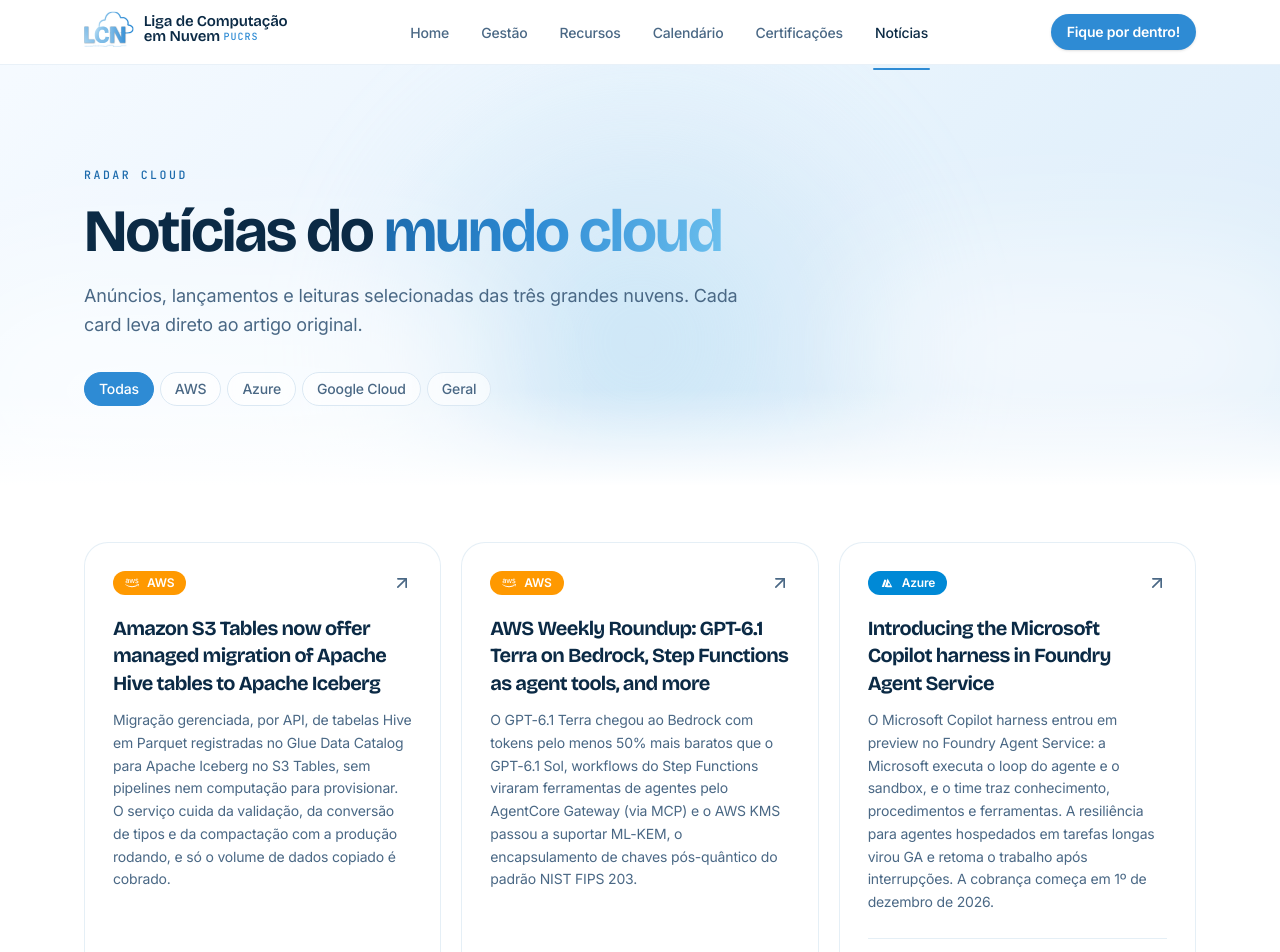
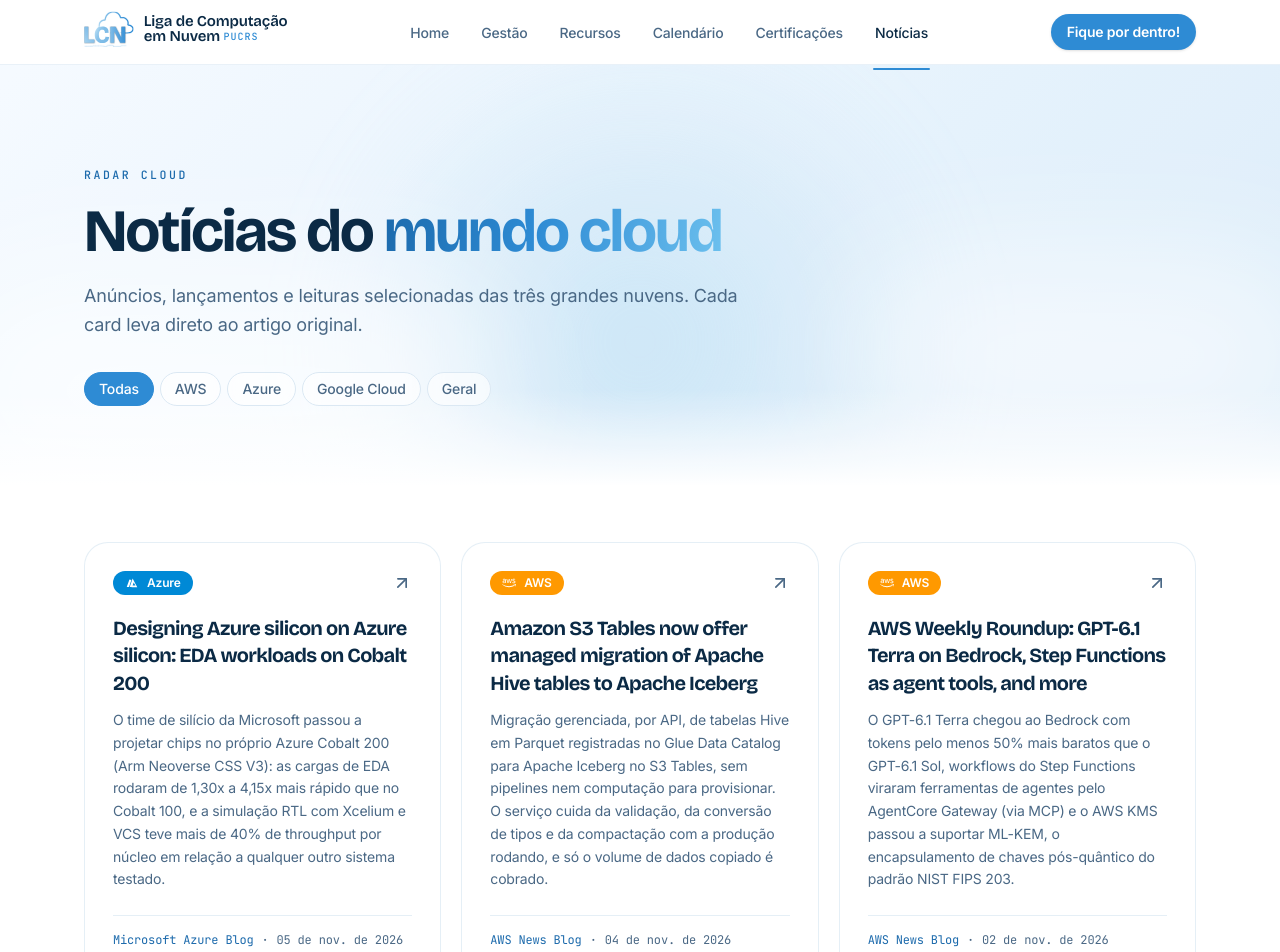
Before and after one commit to Liga-de-Computacao-em-Nuvem-PUCRS/landing-page-lcn, a React (Vite) app: page /noticias in a window 1280 px wide. Shown: the top 952 px of the page. Built offline with nearby package versions, Linux system fonts and the light colour scheme.

Commit message:
feat: add EDA no Azure Cobalt 200 ao radar

```diff
--- a/src/data/news.ts
+++ b/src/data/news.ts
@@ -5,6 +5,16 @@ import type { NewsItem } from '@/types/news.types';
  * (links verificados). Curadoria manual — atualize conforme a comunidade acompanha.
  */
 export const NEWS: NewsItem[] = [
+  {
+    title:
+      'Designing Azure silicon on Azure silicon: EDA workloads on Cobalt 200',
+    source: 'Microsoft Azure Blog',
+    provider: 'azure',
+    date: '2026-11-05',
+    url: 'https://azure.microsoft.com/en-us/blog/designing-azure-silicon-on-azure-silicon-eda-workloads-on-cobalt-200/',
+    summary:
+      'O time de silício da Microsoft passou a projetar chips no próprio Azure Cobalt 200 (Arm Neoverse CSS V3): as cargas de EDA rodaram de 1,30x a 4,15x mais rápido que no Cobalt 100, e a simulação RTL com Xcelium e VCS teve mais de 40% de throughput por núcleo em relação a qualquer outro sistema testado.',
+  },
   {
     title: 'Introducing the Microsoft Copilot harness in Foundry Agent Service',
     source: 'Microsoft Foundry Blog',
```
